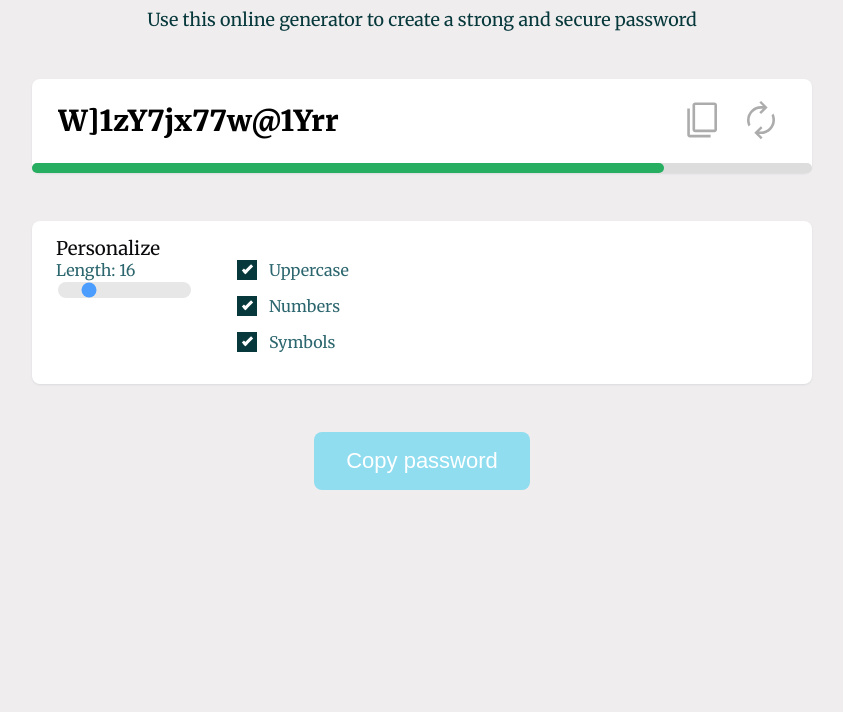
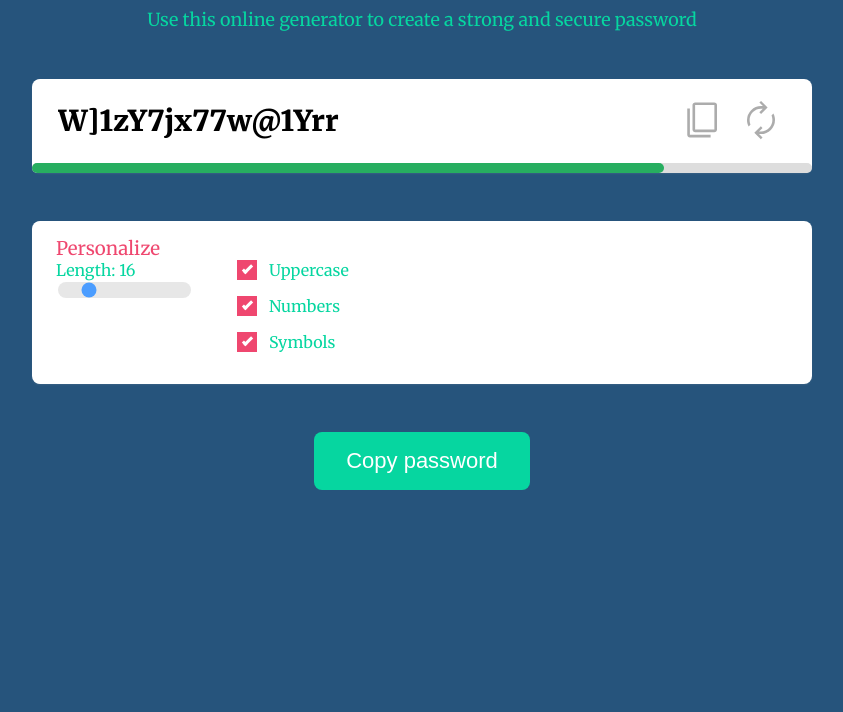
Before and after one commit to EduardaMendes01/password-generator, a plain HTML site: page index.html in a window 1280 px wide. Shown: the part 88-800 px from the top of the page, without its empty margins (218-1061 px from the left). Drawn offline with Linux system fonts and the light colour scheme.

Commit message:
Color Change

```diff
--- a/style.css
+++ b/style.css
@@ -1,9 +1,9 @@
 /* General styling for the body, setting the background color, default font, font weight, text color, and padding around the content */
 body {
-    background-color: #F0EDEE; /* light grayish background */
+    background-color: #26547C; /* light grayish background */
     font-family: "Merriweather", serif; /* serif font for better readability */
     font-weight: 400; /* normal font weight */
-    color: #0A090C; /* dark grayish color for text */
+    color: #EF476F; /* dark grayish color for text */
     padding: 2rem; /* consistent padding around the content */
 }
 
@@ -29,7 +29,7 @@ main {
 /* Subtitle styles under the main title, smaller font size and different color */
 .hero .subtitle {
     font-size: 1.12rem;
-    color: #07393C; /* dark teal color for contrast */
+    color: #06D6A0; /* dark teal color for contrast */
 }
 
 /* Box styling for segments of the interface like password display and settings */
@@ -116,7 +116,7 @@ main {
 .customize .actions {
     display: flex;
     gap: 3rem; /* space between children */
-    color: #2C666E; /* teal text color */
+    color: #06D6A0; /* teal text color */
 }
 
 /* More detailed styles for the password length slider and related elements */
@@ -138,7 +138,7 @@ main {
     width: 18px;
     height: 18px;
     border-radius: 25px;
-    background: #90DDF0; /* light blue */
+    background: #06D6A0; /* light blue */
     cursor: pointer;
 }
 
@@ -146,7 +146,7 @@ main {
     width: 25px;
     height: 25px;
     border-radius: 25px;
-    background: #90DDF0; /* consistent with webkit thumb */
+    background: #06D6A0; /* consistent with webkit thumb */
     cursor: pointer;
 }
 
@@ -174,7 +174,7 @@ main {
     left: 0;
     height: 20px;
     width: 20px;
-    background-color: #90DDF0; /* light blue background */
+    background-color: #06D6A0; /* light blue background */
     transition: all 0.2s; /* smooth transition for background color change */
 }
 
@@ -185,7 +185,7 @@ main {
 
 /* Checked state for custom checkbox */
 .checkbox-container input:checked ~ .checkmark {
-    background-color: #07393C; /* dark teal when checked */
+    background-color: #EF476F; /* dark teal when checked */
 }
 
 /* Custom checkmark style when checkbox is checked */
@@ -213,7 +213,7 @@ main {
 }
 
 .submit button {
-    background-color: #90DDF0; /* light blue background */
+    background-color: #06D6A0; /* light blue background */
     font-size: 1.375rem;
     color: #fff; /* white text for contrast */
     border: none;
@@ -224,7 +224,7 @@ main {
 }
 
 .submit button:hover {
-    background-color: #07393C; /* dark teal on hover for emphasis */
+    background-color: #EF476F; /* dark teal on hover for emphasis */
 }
 
 /* Responsive styling for smaller screens */
```
